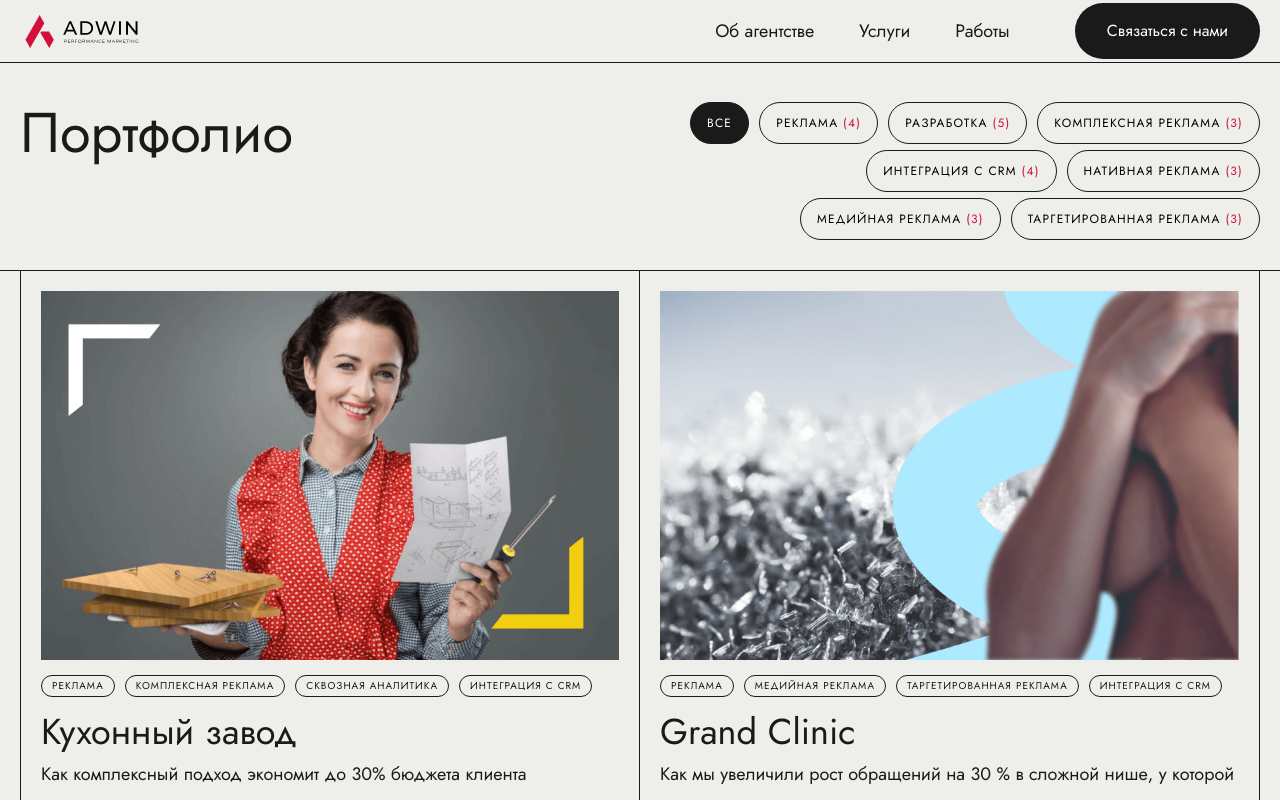
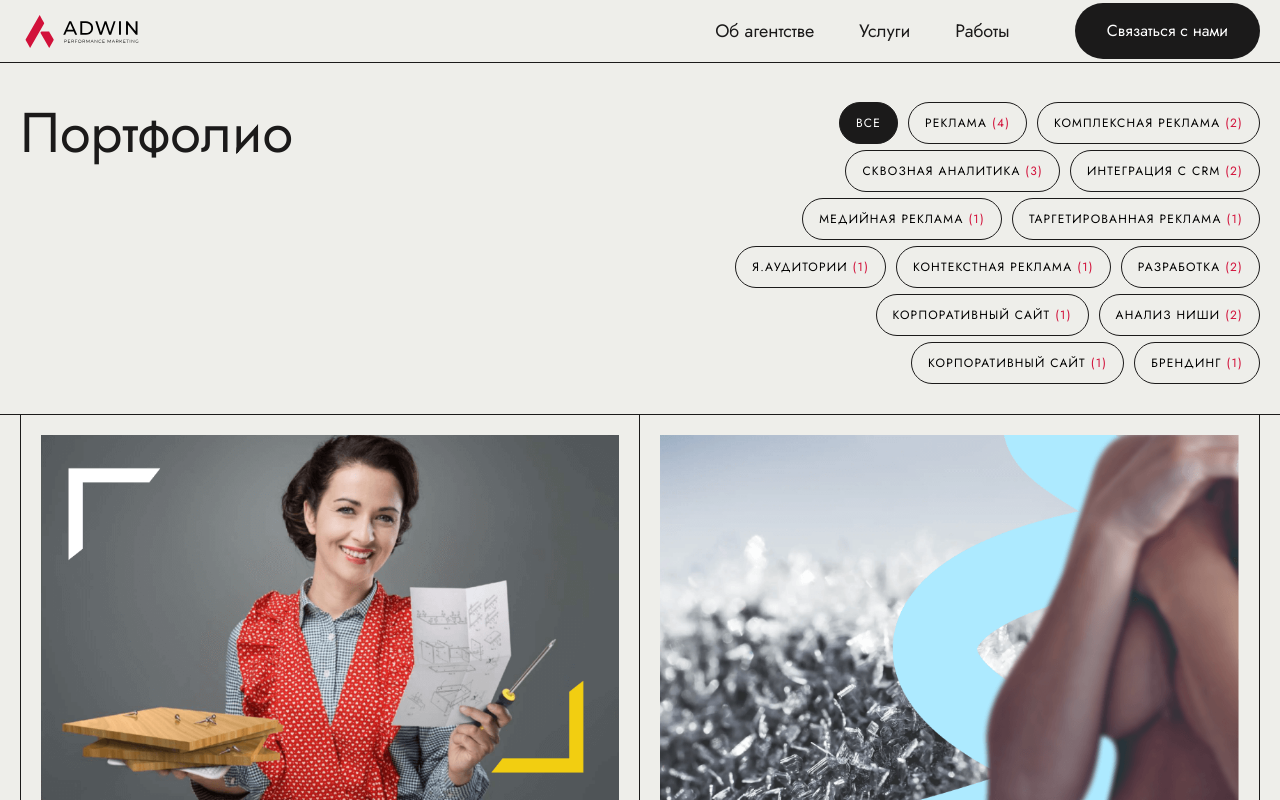
Before and after one commit to adwin-agency/adwin-site, a Next.js app: page /projects in a window 1280 px wide. Shown: the top 800 px of the page. Built offline with nearby package versions, Linux system fonts and the light colour scheme.

Commit message:
projects

```diff
--- a/components/app/ProjectsList.js
+++ b/components/app/ProjectsList.js
@@ -1,11 +1,10 @@
 import cn from 'classnames'
 import ProjectCard from './ProjectCard'
-import projects from '/data/projects'
 import styles from './ProjectsList.module.scss'
 
-export default function ProjectsList({ className, bordered }) {
+export default function ProjectsList({ className, bordered, items }) {
 
-  const rowItems = projects.reduce((acc, curr, index) => {
+  const rowItems = items.reduce((acc, curr, index) => {
     if (index % 2 === 0) {
       acc.push([curr])
     } else {
--- a/components/app/TopProjects.js
+++ b/components/app/TopProjects.js
@@ -1,6 +1,7 @@
 import cn from 'classnames'
 import Button from '../ui/Button'
 import ProjectsList from './ProjectsList'
+import projects from '/data/projects'
 import styles from './TopProjects.module.scss'
 
 export default function TopProjects({ className }) {
@@ -8,7 +9,7 @@ export default function TopProjects({ className }) {
     <section className={className}>
       <div className="container">
         <h2 className={cn('h2', styles.heading)}>Избранное портфолио</h2>
-        <ProjectsList className={styles.list} />
+        <ProjectsList className={styles.list} items={projects} />
         <Button className={styles.btn} link='/projects' size='lg' color='grey' bordered>Больше проектов</Button>
       </div>
     </section>
--- a/components/projects/Projects.js
+++ b/components/projects/Projects.js
@@ -1,8 +1,39 @@
+import { useState } from 'react'
 import cn from 'classnames'
 import ProjectsList from '../app/ProjectsList'
+import projects from '/data/projects'
 import styles from './Projects.module.scss'
 
+const filters = projects.reduce((acc, cur) => {
+  cur.tags.forEach(tag => {
+    if (acc[tag]) {
+      acc[tag]++
+    } else {
+      acc[tag] = 1
+    }
+  })
+
+  return acc
+}, {})
+
 export default function Projects() {
+  const [activeProjects, setActiveProjects] = useState(projects)
+  const [activeFilter, setActiveFilter] = useState(null)
+
+  function filterProjects(id) {
+    return function () {
+      if (id === null) {
+        setActiveProjects(projects)
+      } else {
+        setActiveProjects(projects.filter(project => project.tags.includes(id)))
+      }
+
+      setActiveFilter(id)
+    }
+  }
+
+  console.log('tr')
+
   return (
     <section className={styles.el}>
       <div className={styles.top}>
@@ -10,21 +41,28 @@ export default function Projects() {
           <div className={styles.topRow}>
             <h1 className='h1'>Портфолио</h1>
             <div className={styles.filters}>
-              <button className={cn(styles.filter, styles.active)}>Все</button>
-              <button className={styles.filter}>Реклама <span>(4)</span></button>
-              <button className={styles.filter}>Разработка <span>(5)</span></button>
-              <button className={styles.filter}>Комплексная реклама <span>(3)</span></button>
-              <button className={styles.filter}>Интеграция с CRM <span>(4)</span></button>
-              <button className={styles.filter}>Нативная реклама <span>(3)</span></button>
-              <button className={styles.filter}>Медийная реклама <span>(3)</span></button>
-              <button className={styles.filter}>Таргетированная реклама <span>(3)</span></button>
+              <button
+                className={cn(styles.filter, { [styles.active]: activeFilter === null })}
+                onClick={filterProjects(null)}
+              >
+                Все
+              </button>
+              {Object.entries(filters).map(item => (
+                <button
+                  key={item[0]}
+                  className={cn(styles.filter, { [styles.active]: activeFilter === item[0] })}
+                  onClick={filterProjects(item[0])}
+                >
+                  {item[0]} <span>({item[1]})</span>
+                </button>
+              ))}
             </div>
           </div>
         </div>
       </div>
       <div className={styles.main}>
         <div className='container'>
-          <ProjectsList className={styles.list} bordered />
+          <ProjectsList className={styles.list} bordered items={activeProjects} />
         </div>
       </div>
     </section >
--- a/components/projects/Projects.module.scss
+++ b/components/projects/Projects.module.scss
@@ -23,6 +23,7 @@
   letter-spacing: 0.1em;
   text-transform: uppercase;
   white-space: nowrap;
+  transition: color .3s ease, background-color .3s ease;
 
   &:last-child {
     margin-right: 0;
@@ -30,6 +31,10 @@
 
   span {
     color: $color-magenta;
+  }
+
+  &:hover {
+    opacity: 1;
   }
 
   &.active {
```
